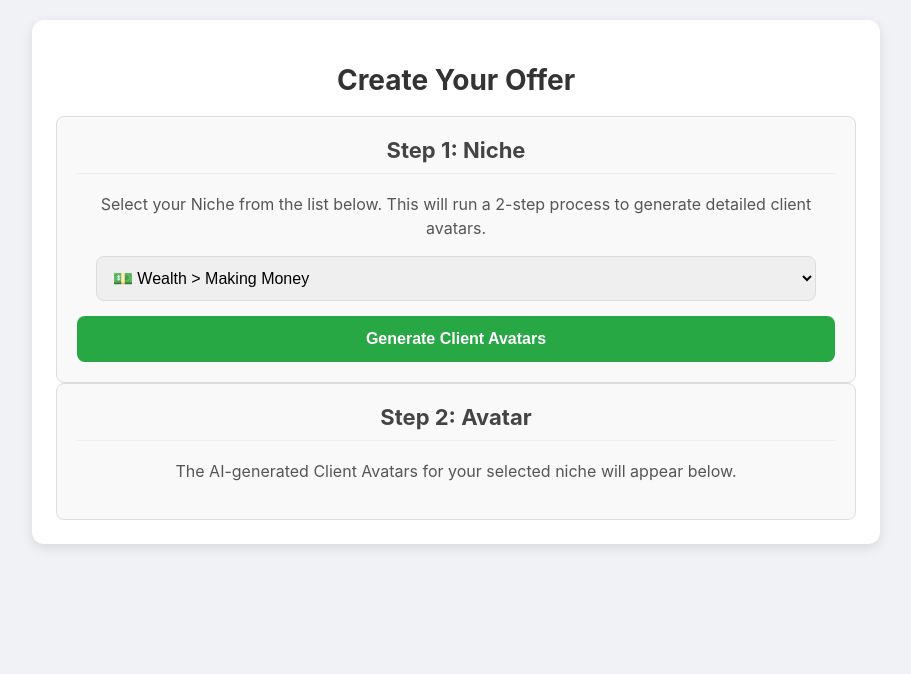
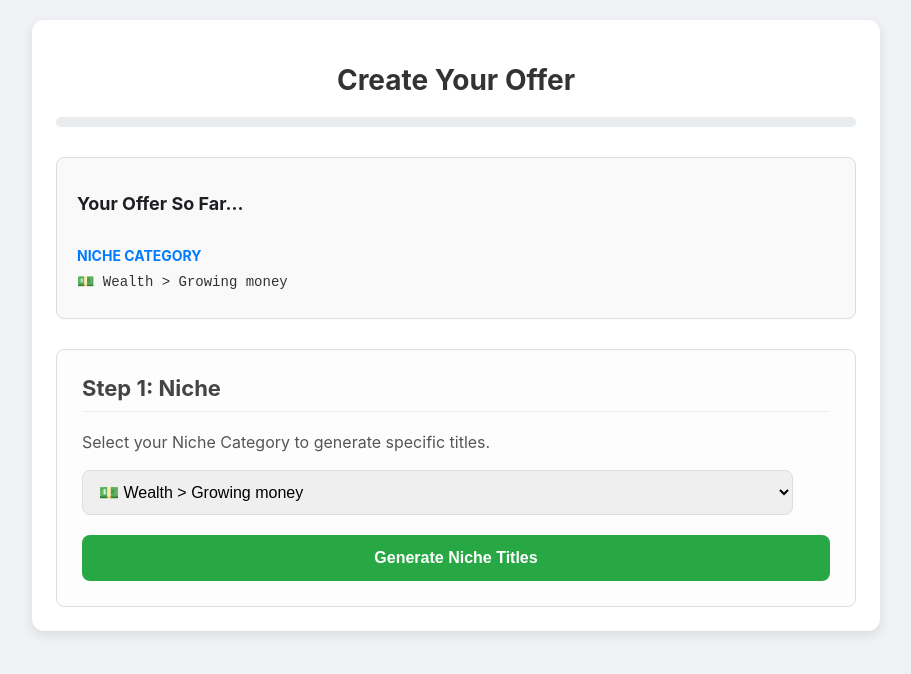
Before and after one commit to redfalcoln/offer-generator-app, a React (Create React App) app in the folder frontend/: page / in a window 1280 px wide. Shown: the top 674 px of the page, without its empty margins (184-1095 px from the left). Built offline with nearby package versions, Linux system fonts and the light colour scheme.

Commit message:
BUILD: Create full 11 step offer builder application

```diff
--- a/frontend/src/App.css
+++ b/frontend/src/App.css
@@ -1,4 +1,4 @@
-/* Complete code for frontend/src/App.css */
+/* FINAL CSS for the complete offer builder */
 body {
     font-family: -apple-system, BlinkMacSystemFont, 'Segoe UI', Roboto, Helvetica, Arial, sans-serif;
     background-color: #f0f2f5;
@@ -21,14 +21,15 @@ body {
 }
 
 h1 { font-size: 28px; color: #333; }
-h2 { font-size: 22px; color: #444; border-bottom: 1px solid #eee; padding-bottom: 10px; margin-top: 0; }
-p { color: #555; font-size: 16px; line-height: 1.5; }
+h2 { font-size: 22px; color: #444; border-bottom: 1px solid #eee; padding-bottom: 10px; margin-top: 0; text-align: left;}
+h3 { font-size: 18px; text-align: left; color: #1c1e21; margin-top: 25px; }
+p { color: #555; font-size: 16px; line-height: 1.5; text-align: left;}
 
 .progress-bar {
     width: 100%;
     background-color: #e9ecef;
     border-radius: 8px;
-    margin: 20px 0;
+    margin: 20px 0 30px 0;
     height: 10px;
 }
 .progress {
@@ -43,38 +44,46 @@ p { color: #555; font-size: 16px; line-height: 1.5; }
     border: 1px solid #ddd;
     border-radius: 8px;
     margin-bottom: 30px;
-    padding: 0 20px 10px 20px;
+    padding: 10px 20px;
     text-align: left;
+    background-color: #f9f9f9;
 }
 .summary-item {
-    padding: 10px 0;
+    padding: 15px 0;
     border-bottom: 1px solid #eee;
 }
 .summary-item:last-child {
     border-bottom: none;
 }
 .summary-item h4 {
-    margin: 0 0 5px 0;
+    margin: 0 0 8px 0;
     color: #007bff;
+    font-size: 14px;
+    text-transform: uppercase;
 }
 .summary-item p, .summary-item pre {
     margin: 0;
     white-space: pre-wrap;
     word-wrap: break-word;
     font-family: 'Courier New', Courier, monospace;
+    font-size: 14px;
+    color: #333;
 }
 
 .step-container {
-    background-color: #f9f9f9;
+    background-color: #fdfdfd;
     border: 1px solid #ddd;
     border-radius: 8px;
-    padding: 20px;
+    padding: 25px;
 }
 
 select, textarea, input[type="text"] {
+    display: block;
     width: 95%;
+    max-width: 95%;
     padding: 12px;
-    margin-bottom: 15px;
+    margin-top: 10px;
+    margin-bottom: 20px;
     border-radius: 8px;
     border: 1px solid #ddd;
     font-size: 16px;
--- a/frontend/src/App.js
+++ b/frontend/src/App.js
@@ -1,9 +1,8 @@
-// FINAL code for frontend/src/App.js
+// FINAL code for frontend/src/App.js for the complete 11-step offer builder
 
 import React, { useState } from 'react';
 import './App.css';
 
-// The full, corrected list of 12 niche options
 const nicheOptions = [
   "💵 Wealth > Making Money",
   "💵 Wealth > Growing money",
@@ -20,28 +19,37 @@ const nicheOptions = [
 ];
 
 const App = () => {
-    const [selectedNiche, setSelectedNiche] = useState(nicheOptions[0]);
-    const [result, setResult] = useState('');
+    const [currentStep, setCurrentStep] = useState(1);
+    const [formData, setFormData] = useState({ niche_category: nicheOptions[1] });
     const [isLoading, setIsLoading] = useState(false);
     const [error, setError] = useState('');
 
-    const handleSubmit = async (e) => {
+    const handleInputChange = (e) => {
+        const { name, value } = e.target;
+        setFormData(prev => ({ ...prev, [name]: value }));
+    };
+
+    const handleNextStep = (e) => {
+        e.preventDefault();
+        setCurrentStep(prev => prev + 1);
+    };
+
+    const handleApiSubmit = async (e, stepName, data) => {
         e.preventDefault();
         setIsLoading(true);
         setError('');
-        setResult('');
 
         try {
             const response = await fetch('/.netlify/functions/generate', {
                 method: 'POST',
                 headers: { 'Content-Type': 'application/json' },
-                body: JSON.stringify({ niche_category: selectedNiche }),
+                body: JSON.stringify({ stepName, data }),
             });
-            const data = await response.json();
-            if (data.error) throw new Error(data.error);
+            const result = await response.json();
+            if (result.error) throw new Error(result.error);
 
-            // The frontend receives and displays the FINAL result of the 2-step chain
-            setResult(data.response);
+            setFormData(prev => ({ ...prev, [stepName]: result.response }));
+            setCurrentStep(prev => prev + 1);
 
         } catch (err) {
             setError(err.message);
@@ -50,36 +58,141 @@ const App = () => {
         }
     };
 
+    const renderResult = (name, title) => {
+        return formData[name] && (
+            <div className="summary-item">
+                <h4>{title}</h4>
+                <pre>{formData[name]}</pre>
+            </div>
+        );
+    };
+
+    const renderInput = (name, title) => {
+        return formData[name] && (
+             <div className="summary-item">
+                <h4>{title}</h4>
+                <p>{formData[name]}</p>
+            </div>
+        );
+    }
+
     return (
         <div className="App">
             <div className="container">
                 <h1>Create Your Offer</h1>
+                <div className="progress-bar">
+                    <div className="progress" style={{ width: `${(currentStep -1) / 11 * 100}%` }}></div>
+                </div>
+
+                <div className="summary-container">
+                    <h3>Your Offer So Far...</h3>
+                    {renderInput('niche_category', 'Niche Category')}
+                    {renderResult('niche', 'Generated Niches')}
+                    {renderResult('avatar', 'Generated Avatars')}
+                    {renderInput('outcome_input', 'Desired Outcome')}
+                    {renderResult('outcome', 'Generated Outcomes')}
+                    {renderInput('method_input', 'Method Details')}
+                    {renderResult('method', 'Generated Methods')}
+                    {renderInput('objections_input', 'Your Objections')}
+                    {renderResult('objections', 'Generated Objection Handling')}
+                    {renderResult('inclusions', 'Generated Value Stacks')}
+                    {renderInput('guarantee_input', 'Guarantee Details')}
+                    {renderResult('guarantee', 'Generated Guarantees')}
+                    {renderInput('offer_type', 'Offer Type')}
+                    {renderInput('payment_type', 'Payment Type')}
+                    {renderResult('price', 'Generated Pricing')}
+                    {renderResult('name', 'Generated Names')}
+                </div>
 
                 <div className="step-container">
-                  <h2>Step 1: Niche</h2>
-                  <form onSubmit={handleSubmit}>
-                      <p>Select your Niche from the list below. This will run a 2-step process to generate detailed client avatars.</p>
-                      <select value={selectedNiche} onChange={(e) => setSelectedNiche(e.target.value)}>
-                          {nicheOptions.map(option => (
-                              <option key={option} value={option}>{option}</option>
-                          ))}
-                      </select>
-                      <button type="submit" disabled={isLoading}>
-                          {isLoading ? 'Generating...' : 'Generate Client Avatars'}
-                      </button>
-                  </form>
+                    {currentStep === 1 && (
+                        <form onSubmit={(e) => handleApiSubmit(e, 'niche', { niche_category: formData.niche_category })}>
+                            <h2>Step 1: Niche</h2>
+                            <p>Select your Niche Category to generate specific titles.</p>
+                            <select name="niche_category" value={formData.niche_category} onChange={handleInputChange}>
+                                {nicheOptions.map(opt => <option key={opt} value={opt}>{opt}</option>)}
+                            </select>
+                            <button type="submit" disabled={isLoading}>{isLoading ? 'Generating...' : 'Generate Niche Titles'}</button>
+                        </form>
+                    )}
+                    {currentStep === 2 && (
+                        <form onSubmit={(e) => handleApiSubmit(e, 'avatar', { niche_category: formData.niche_category, niche_titles: formData.niche })}>
+                             <h2>Step 2: Avatar</h2>
+                             <p>Now, let's generate some ideal client avatars for the niches you just created.</p>
+                             <button type="submit" disabled={isLoading}>{isLoading ? 'Generating...' : 'Generate Avatars'}</button>
+                        </form>
+                    )}
+                    {currentStep === 3 && (
+                        <form onSubmit={(e) => handleApiSubmit(e, 'outcome', { niche_category: formData.niche_category, niche_titles: formData.niche })}>
+                            <h2>Step 3: Outcome</h2>
+                            <p>Let's define some powerful, desirable outcomes for your offer.</p>
+                             <button type="submit" disabled={isLoading}>{isLoading ? 'Generating...' : 'Generate Outcomes'}</button>
+                        </form>
+                    )}
+                    {currentStep === 4 && (
+                        <form onSubmit={(e) => handleApiSubmit(e, 'method', { niche_category: formData.niche_category, niche_titles: formData.niche, primary_outcome: formData.outcome })}>
+                             <h2>Step 4: Method</h2>
+                             <p>Now, let's develop a unique method for delivering the outcome.</p>
+                             <button type="submit" disabled={isLoading}>{isLoading ? 'Generating...' : 'Generate Method Ideas'}</button>
+                        </form>
+                    )}
+                    {currentStep === 5 && (
+                        <form onSubmit={(e) => handleApiSubmit(e, 'objections', { niche_category: formData.niche_category, niche_titles: formData.niche, avatar_details: formData.avatar, primary_outcome: formData.outcome })}>
+                             <h2>Step 5: Objections</h2>
+                             <p>Let's anticipate and solve potential customer objections.</p>
+                             <button type="submit" disabled={isLoading}>{isLoading ? 'Generating...' : 'Analyze Objections'}</button>
+                        </form>
+                    )}
+                    {currentStep === 6 && (
+                        <form onSubmit={(e) => handleApiSubmit(e, 'inclusions', {})}>
+                             <h2>Step 6: Inclusions</h2>
+                             <p>Now, let's build some high-value stacks for your offer.</p>
+                             <button type="submit" disabled={isLoading}>{isLoading ? 'Generating...' : 'Build Value Stacks'}</button>
+                        </form>
+                    )}
+                    {currentStep === 7 && (
+                        <form onSubmit={(e) => handleApiSubmit(e, 'guarantee', { niche_category: formData.niche_category, niche_titles: formData.niche, avatar_details: formData.avatar, primary_outcome: formData.outcome, objections: formData.objections })}>
+                             <h2>Step 7: Guarantee</h2>
+                             <p>Let's create a powerful guarantee to reduce risk and boost conversions.</p>
+                             <button type="submit" disabled={isLoading}>{isLoading ? 'Generating...' : 'Create Guarantee'}</button>
+                        </form>
+                    )}
+                     {currentStep === 8 && (
+                        <form onSubmit={handleNextStep}>
+                            <h2>Step 8: Offer & Payment Type</h2>
+                            <p>Define the delivery format and payment structure for your offer.</p>
+                            <div className="final-inputs">
+                                <label>Offer Type (e.g., Bootcamp, Course, Workshop)</label>
+                                <input name="offer_type" onChange={handleInputChange} type="text" required />
+                                <label>Payment Type (e.g., One-time payment, Subscription)</label>
+                                <input name="payment_type" onChange={handleInputChange} type="text" required />
+                            </div>
+                            <button type="submit">Next Step</button>
+                        </form>
+                    )}
+                     {currentStep === 9 && (
+                        <form onSubmit={(e) => handleApiSubmit(e, 'price', { stack_value: 10000, offer_type: formData.offer_type, primary_outcome: formData.outcome, avatar_details: formData.avatar, method_details: formData.method })}>
+                             <h2>Step 9: Price</h2>
+                             <p>Now let's generate some strategic pricing options for your offer.</p>
+                             <button type="submit" disabled={isLoading}>{isLoading ? 'Generating...' : 'Suggest Pricing'}</button>
+                        </form>
+                    )}
+                     {currentStep === 10 && (
+                        <form onSubmit={(e) => handleApiSubmit(e, 'name', { offer_type: formData.offer_type, niche_titles: formData.niche, primary_outcome: formData.outcome, method_details: formData.method, guarantee_details: formData.guarantee })}>
+                             <h2>Step 10: Name</h2>
+                             <p>Finally, let's give your amazing offer a compelling name.</p>
+                             <button type="submit" disabled={isLoading}>{isLoading ? 'Generating...' : 'Generate Names'}</button>
+                        </form>
+                    )}
+                    {currentStep === 11 && (
+                        <div>
+                            <h2>🎉 Offer Complete! 🎉</h2>
+                            <p>You have successfully built your entire offer from scratch. Review the details in the summary box above.</p>
+                            <button onClick={() => { setCurrentStep(1); setFormData({niche_category: nicheOptions[1]}); }}>Start a New Offer</button>
+                        </div>
+                    )}
                 </div>
-
-                {/* This section will display the final AI-generated Avatars */}
-                <div className="step-container">
-                    <h2>Step 2: Avatar</h2>
-                    <p>The AI-generated Client Avatars for your selected niche will appear below.</p>
-                    <div className="result-box">
-                        {isLoading && <p className="loading-text">Generating, please wait... (This may take a moment as we are running two AI prompts)</p>}
-                        {error && <div className="error">{error}</div>}
-                        {result && <pre>{result}</pre>}
-                    </div>
-                </div>
+                {error && <div className="error">{error}</div>}
             </div>
         </div>
     );
```
Also changed, not shown: 1 other file (tests, documents, lock files or other folders).
